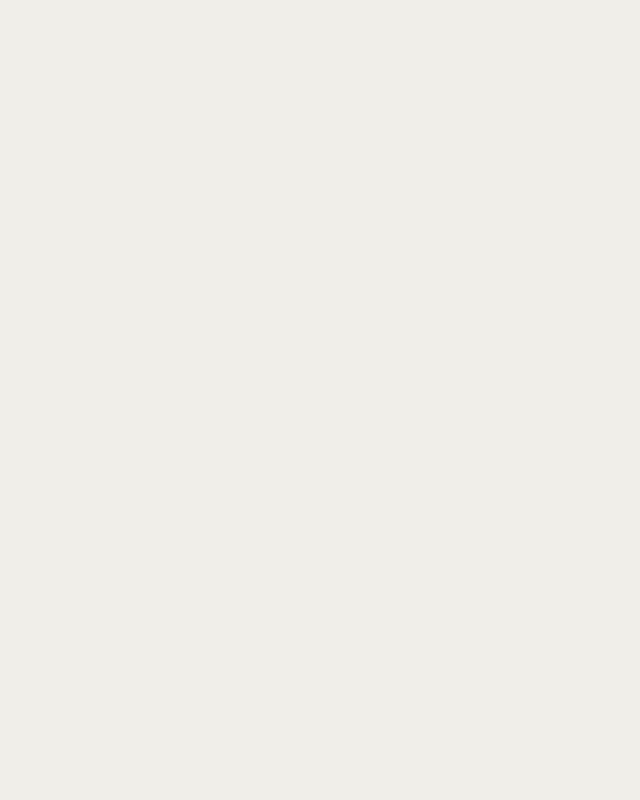
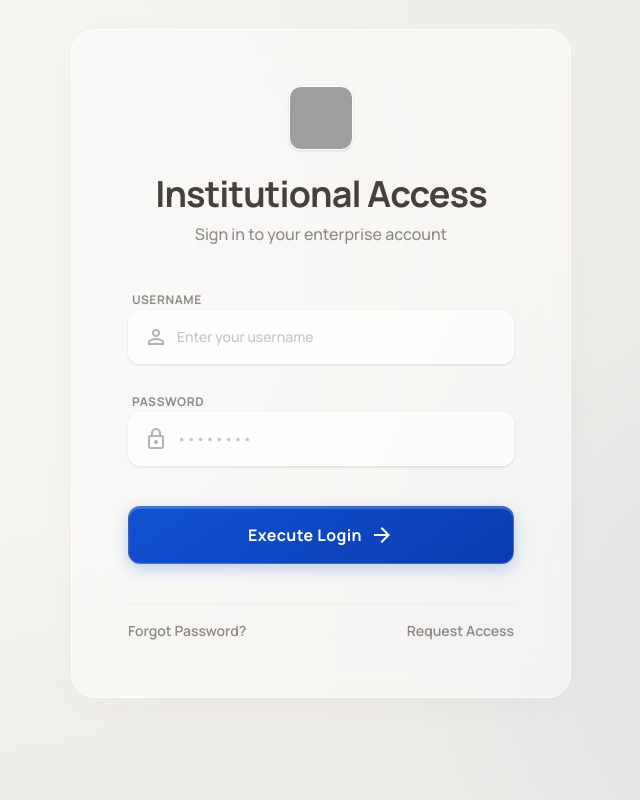
Before and after one commit to Navadeep-Reddy/finadvice-client, a React (Vite) app: page /login in a window 1280 px wide. Before the commit this address had no page. Shown: the whole page, without its empty margins (319-959 px from the left). Built offline with nearby package versions, Linux system fonts and the light colour scheme; grey boxes are pictures that could not be loaded.

Commit message:
Implement login page

```diff
--- a/src/App.tsx
+++ b/src/App.tsx
@@ -3,6 +3,7 @@ import LandingPage from './components/LandingPage';
 import Dashboard from './components/Dashboard';
 import DecisionPage from './components/DecisionPage';
 import TransactionsPage from './components/TransactionsPage';
+import LoginPage from './components/LoginPage';
 
 function App() {
   return (
@@ -12,6 +13,7 @@ function App() {
         <Route path="/dashboard" element={<Dashboard />} />
         <Route path="/decision" element={<DecisionPage />} />
         <Route path="/transactions" element={<TransactionsPage />} />
+        <Route path="/login" element={<LoginPage />} />
       </Routes>
     </BrowserRouter>
   )
--- /dev/null
+++ b/src/components/LoginPage.tsx
@@ -0,0 +1,85 @@
+import React, { useState } from 'react';
+
+const LoginPage = () => {
+    const [username, setUsername] = useState('');
+    const [password, setPassword] = useState('');
+
+    const handleSubmit = (e: React.FormEvent) => {
+        e.preventDefault();
+        console.log('Login attempt:', { username, password });
+        // Add actual auth logic here or navigation
+    };
+
+    return (
+        <div className="bg-background-light text-walnut font-display selection:bg-olive selection:text-white overflow-hidden min-h-screen flex items-center justify-center p-4 relative">
+            {/* Background Elements */}
+            <div className="absolute top-[-20%] left-[-10%] w-[800px] h-[800px] rounded-full bg-white/40 blur-[120px] pointer-events-none mix-blend-overlay"></div>
+            <div className="absolute bottom-[-20%] right-[-10%] w-[600px] h-[600px] rounded-full bg-primary/5 blur-[100px] pointer-events-none"></div>
+
+            <div className="w-full max-w-[500px] relative z-10">
+                <div className="glass-panel rounded-3xl p-10 md:p-14 shadow-2xl flex flex-col gap-10 border border-white/80">
+                    <div className="flex flex-col items-center text-center">
+                        <div
+                            className="bg-center bg-no-repeat bg-cover rounded-xl w-16 h-16 shrink-0 shadow-sm border border-white mb-6"
+                            data-alt="Abstract geometric logo in dark walnut color"
+                            style={{ backgroundImage: 'url("https://lh3.googleusercontent.com/aida-public/AB6AXuACeFXceYBH1HA3ImrvnuaiYkNIZrHe3gVUGTF4QTDxOPXaFdj4MBGLp_ctdX1gftpiCZvYaShh50IJtFw22XPgR1biAXnTUb5xwcw73XABMk30YfncspnqdSSKjtThiiTM07rb_JjlFRJWJQZXjL0TYCIduXkQxk2ncnVPF-WXwToNwTVIQKsiBNNk-jpiQ27Q9fymxLItDbYmncR36dHyWgCZM2VCIGXPXgZlm4YFvH6hJMgEwn-Avwmq5pIMsXIT5LLLKGyu9q8")' }}
+                        ></div>
+                        <h1 className="text-3xl md:text-4xl font-bold tracking-tight text-walnut mb-2">Institutional Access</h1>
+                        <p className="text-walnut/60 text-base font-medium">Sign in to your enterprise account</p>
+                    </div>
+
+                    <form className="flex flex-col gap-6" onSubmit={handleSubmit}>
+                        <div className="space-y-2">
+                            <label className="text-xs font-bold uppercase tracking-wider text-walnut/60 ml-1" htmlFor="username">Username</label>
+                            <div className="relative group">
+                                <span className="material-symbols-outlined absolute left-4 top-1/2 -translate-y-1/2 text-walnut/40 group-focus-within:text-primary transition-colors duration-300">person</span>
+                                <input
+                                    className="w-full bg-white/70 border border-white text-walnut placeholder-walnut/30 rounded-xl py-4 pl-12 pr-4 outline-none focus:ring-2 focus:ring-primary/10 focus:bg-white/90 transition-all duration-300 shadow-sm text-sm font-medium"
+                                    id="username"
+                                    placeholder="Enter your username"
+                                    type="text"
+                                    value={username}
+                                    onChange={(e) => setUsername(e.target.value)}
+                                />
+                            </div>
+                        </div>
+
+                        <div className="space-y-2">
+                            <label className="text-xs font-bold uppercase tracking-wider text-walnut/60 ml-1" htmlFor="password">Password</label>
+                            <div className="relative group">
+                                <span className="material-symbols-outlined absolute left-4 top-1/2 -translate-y-1/2 text-walnut/40 group-focus-within:text-primary transition-colors duration-300">lock</span>
+                                <input
+                                    className="w-full bg-white/70 border border-white text-walnut placeholder-walnut/30 rounded-xl py-4 pl-12 pr-4 outline-none focus:ring-2 focus:ring-primary/10 focus:bg-white/90 transition-all duration-300 shadow-sm text-sm font-medium"
+                                    id="password"
+                                    placeholder="••••••••"
+                                    type="password"
+                                    value={password}
+                                    onChange={(e) => setPassword(e.target.value)}
+                                />
+                            </div>
+                        </div>
+
+                        <button className="btn-liquid w-full py-4 rounded-xl text-white font-bold tracking-wide shadow-lg hover:shadow-xl hover:-translate-y-0.5 transition-all mt-4 flex items-center justify-center gap-2 group cursor-pointer">
+                            <span>Execute Login</span>
+                            <span className="material-symbols-outlined text-lg group-hover:translate-x-1 transition-transform">arrow_forward</span>
+                        </button>
+                    </form>
+
+                    <div className="flex items-center justify-between pt-4 border-t border-walnut/5">
+                        <a className="text-sm font-semibold text-walnut/60 hover:text-primary transition-colors" href="#">Forgot Password?</a>
+                        <a className="text-sm font-semibold text-walnut/60 hover:text-primary transition-colors" href="#">Request Access</a>
+                    </div>
+                </div>
+
+                <div className="mt-8 text-center opacity-0 animate-[fadeIn_1s_ease-out_0.5s_forwards]">
+                    <div className="inline-flex items-center gap-2 px-4 py-2 rounded-full bg-white/20 border border-white/30 backdrop-blur-sm shadow-sm">
+                        <span className="material-symbols-outlined text-walnut/50 text-sm">shield_lock</span>
+                        <span className="text-xs font-bold text-walnut/50 tracking-wide">Secure Institutional Gateway 2.0</span>
+                    </div>
+                </div>
+            </div>
+        </div>
+    );
+};
+
+export default LoginPage;
```
